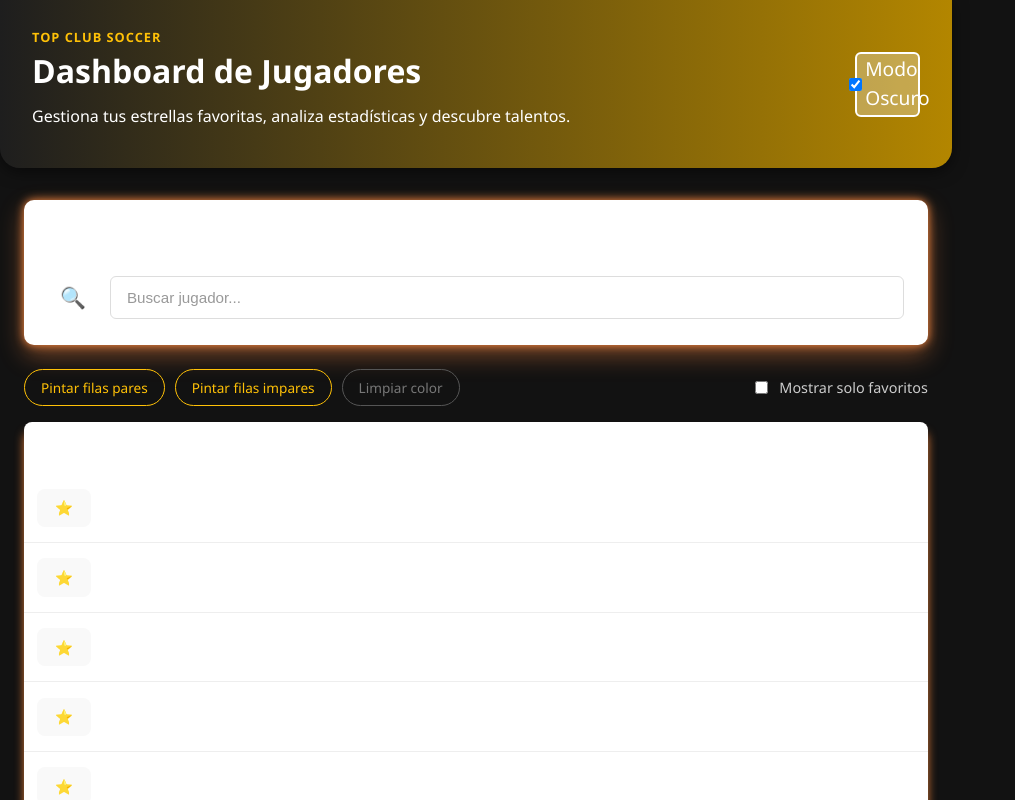
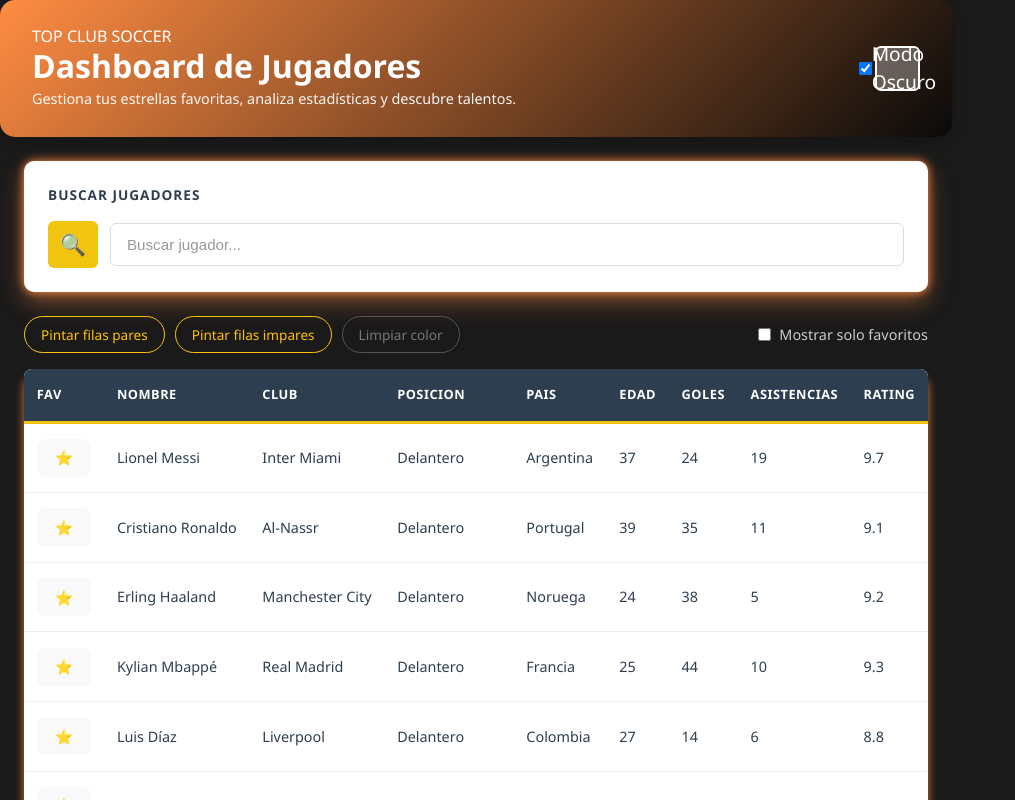
Before and after one commit to JuanEstebanCuellar/FUTBOL-TrabajoFinalProgramacion4, a React (Vite) app: page / in a window 1280 px wide. Shown: the top 800 px of the page, without its empty margins (0-1015 px from the left). Built offline with nearby package versions, Linux system fonts and the light colour scheme.

Commit message:
Correcion APP CSS

```diff
--- a/src/App.css
+++ b/src/App.css
@@ -1,62 +1,99 @@
+* {
+  margin: 0;
+  padding: 0;
+  box-sizing: border-box;
+}
+
 :root {
-  --primary-yellow: #ffc107;
-  --bg-dark: #121212;
-  --bg-card: #1e1e1e;
-  --text-light: #ffffff;
-  --text-gray: #aaaaaa;
+  --primary-orange: #ff8c42;
+  --dark-gray: #2c3e50;
+  --light-gray: #ecf0f1;
+  --yellow: #f1c40f;
+  --text-dark: #2c3e50;
+  --text-light: #7f8c8d;
 }
 
 body {
-  margin: 0;
   font-family: 'Segoe UI', Tahoma, Geneva, Verdana, sans-serif;
-  background-color: var(--bg-dark);
-  color: var(--text-light);
+  background-color: #f0f0f0;
+  color: var(--text-dark);
 }
 
-/* Header estilo Gradiente */
+body.dark-mode {
+  background-color: #1a1a1a;
+  color: #e0e0e0;
+}
+
+/* HEADER GLOBAL */
 .app__header {
-  background: linear-gradient(90deg, #1e1e1e 0%, #b38600 100%);
+  background: linear-gradient(135deg, var(--primary-orange) 0%, #0a0a0a 100%);
+  color: white;
   padding: 1.5rem 2rem;
-  border-bottom-left-radius: 20px;
-  border-bottom-right-radius: 20px;
-  box-shadow: 0 4px 15px rgba(0,0,0,0.5);
-  margin-bottom: 2rem;
+  box-shadow: 0 4px 12px rgba(0, 0, 0, 0.2);
+  border-radius: 15px;
 }
 
 .app__header-content {
+  max-width: 1400px;
+  margin: 0 auto;
   display: flex;
   justify-content: space-between;
   align-items: center;
-  max-width: 1200px;
-  margin: 0 auto;
+  color: rgb(255, 255, 255);
 }
 
-.app__title {
-  color: var(--primary-yellow);
-  font-size: 0.8rem;
-  font-weight: 700;
-  letter-spacing: 1px;
-  margin: 0;
-}
-
-.app__subtitle {
+.app__header-left h1 {
   font-size: 2rem;
-  margin: 5px 0;
+  margin-bottom: 0.3rem;
   font-weight: 700;
 }
 
-.app__main {
-  max-width: 1200px;
-  margin: 0 auto;
-  padding: 0 1.5rem 2rem;
+.app__header-left p {
+  font-size: 0.9rem;
+  opacity: 0.95;
+  margin: 0.2rem 0;
 }
 
-/* Títulos de sección pequeños */
-.section-label {
-  color: var(--text-gray);
-  font-size: 0.75rem;
-  font-weight: 700;
-  text-transform: uppercase;
-  margin-bottom: 0.5rem;
+.app_header-left .app_title {
+  font-size: 0.9rem;
+  opacity: 0.95;
+  margin: 0.2rem 0;
+  color: rgb(211, 204, 194);
   display: block;
 }
+
+.app__header-right {
+  display: flex;
+  gap: 1rem;
+  align-items: center;
+}
+
+.app__main {
+  max-width: 1400px;
+  margin: 1.5rem auto;
+  padding: 0 1.5rem;
+}
+
+.app__error {
+  padding: 12px;
+  background: #ffe6e6;
+  color: #660000;
+  text-align: center;
+}
+
+/* RESPONSIVE GLOBAL */
+@media (max-width: 768px) {
+  .app__header-content {
+    flex-direction: column;
+    gap: 1rem;
+    text-align: center;
+  }
+  .app__header-left h1 {
+    font-size: 1.5rem;
+  }
+}
+@media (max-width: 480px) {
+  .app__main {
+    padding: 0 1rem;
+  }
+}
```
